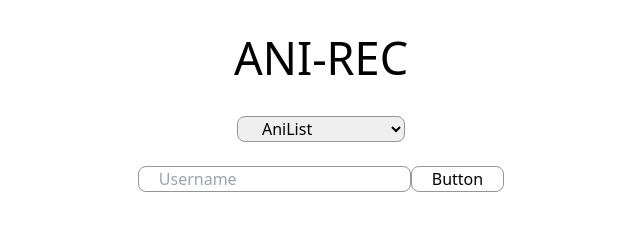
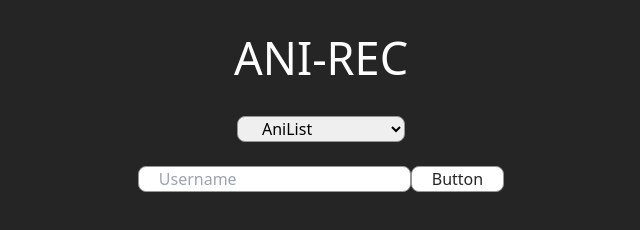
Before and after one commit to edwincarr/anirec, a plain HTML site: page index.html in a window 1280 px wide. Shown: the whole page, without its empty margins (319-959 px from the left). Drawn offline with nearby package versions, Linux system fonts and the light colour scheme.

Commit message:
FrontEnd Coloring

```diff
--- a/index.html
+++ b/index.html
@@ -7,18 +7,18 @@
   <link rel="stylesheet" href="styles.css">
   <title>Document</title>
 </head>
-<body class="">
+<body class="bg-[#252525]">
 
   <!-- Title -->
   <header class="flex justify-center pt-6 pb-6">
-    <h1 class="text-[45px]">ANI-REC</h1>
+    <h1 class="text-[45px] text-white hover:text-[#3CA1D5] hover:duration-500">ANI-REC</h1>
   </header>
 
 
   <!-- Dropdown Div -->
   <div class="flex justify-center pb-6 ">
   <form id="username-form" onSubmit="getInfo(event)">
-    <select id="website-list"  class="rounded-lg border cursor-pointer border-[#949596] px-5" required>
+    <select id="website-list"  class="rounded-lg border cursor-pointer border-[#949596] px-5 " required>
       <option value="aniList" >AniList</option>
       <option value="mal" >My Anime List</option>
     </select>
@@ -27,7 +27,7 @@
   <!-- Username and searchbutton Div -->
   <div class="flex justify-center">
     <input type="text" id="username"  placeholder="Username" class="rounded-lg border border-[#949596] px-5" required>
-    <button value="Submit" class="rounded-lg border border-[#949596] px-5 hover:bg-[#3CA1D5] hover:text-white hover:border-transparent hover:duration-500">Button</button>
+    <button value="Submit" class="bg-white text-[#252525] rounded-lg border border-[#949596] px-5 hover:bg-[#3CA1D5] hover:text-white hover:border-transparent hover:duration-500">Button</button>
   </form>
   </div>
 
```
